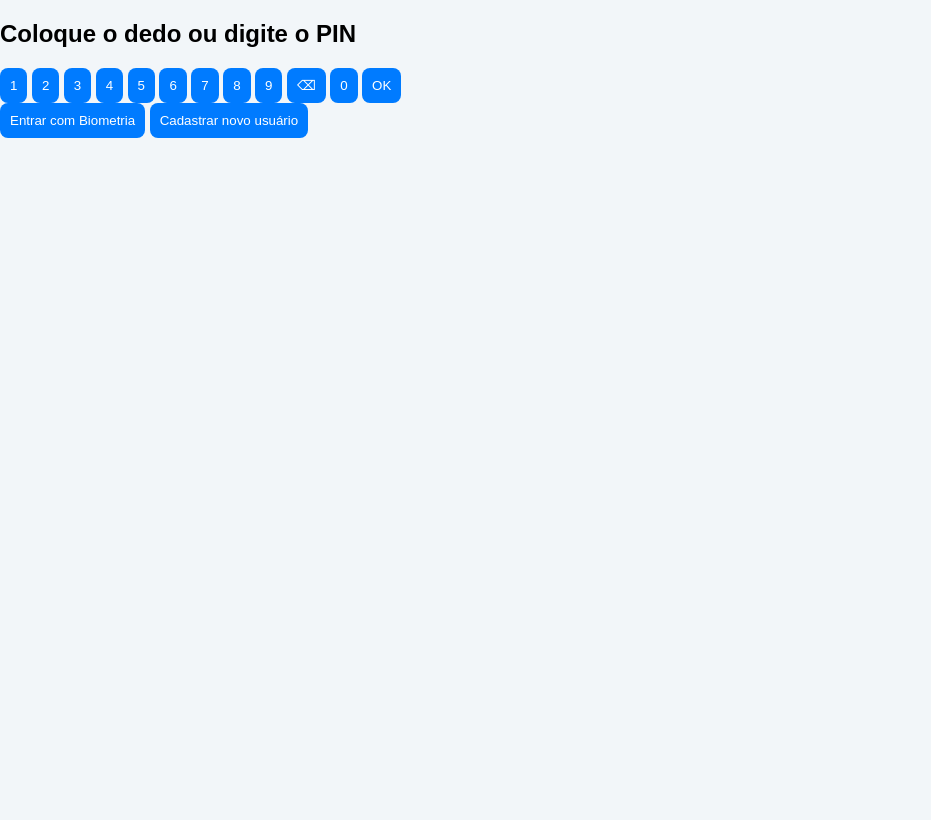
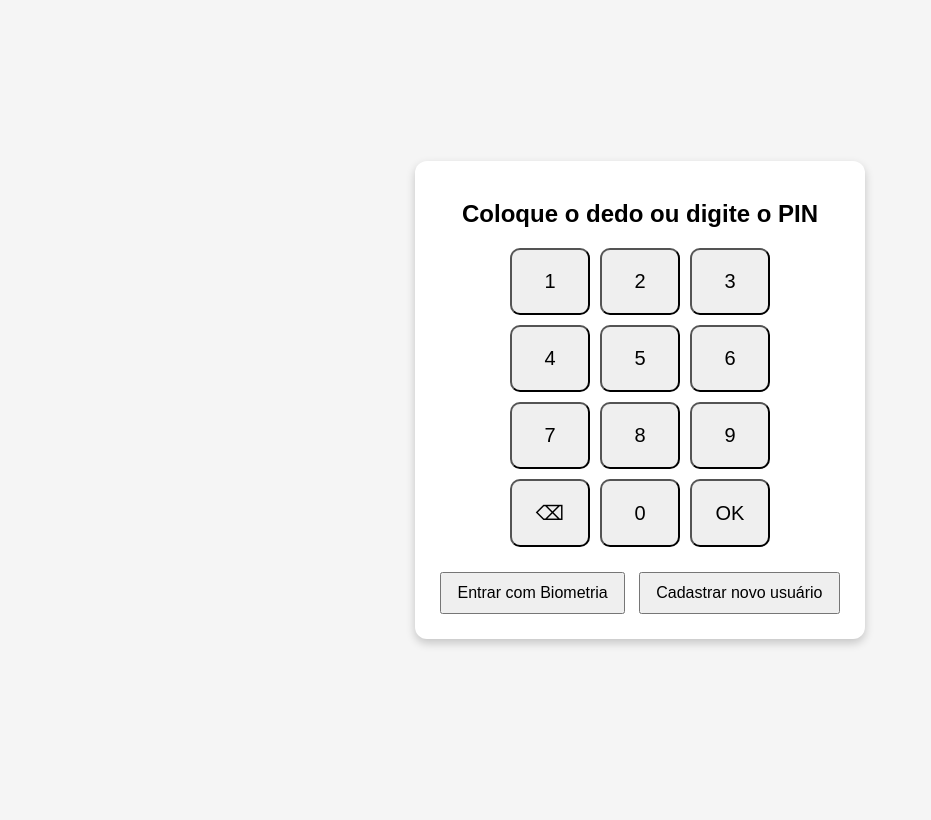
Before and after one commit to lucasbr1000/Biometrialimentacao, a Flask app: page / in a window 1280 px wide. Shown: the whole page, without its empty margins (0-931 px from the left). After the commit the page ends 646 px from the top, so only its background shows below. Run offline with Flask 3, Linux system fonts and the light colour scheme.

Commit message:
style.css

```diff
--- a/static/style.css
+++ b/static/style.css
@@ -1,11 +1,38 @@
-*{box-sizing:border-box}
-html,body{height:100%;margin:0;font-family:Arial,Helvetica,sans-serif;background:#f2f6f9}
-.wrapper{height:100%;display:flex;align-items:center;justify-content:center}
-.card{width:360px;background:#fff;padding:18px;border-radius:12px;box-shadow:0 8px 30px rgba(2,12,36,0.08);text-align:center}
-.display{height:50px;border:1px solid #e6e9ee;border-radius:8px;margin:10px 0;display:flex;align-items:center;justify-content:center;font-size:24px;letter-spacing:6px}
-.keyboard{display:grid;grid-template-columns:repeat(3,1fr);gap:8px;margin:10px 0}
-.kbtn{padding:14px;border-radius:8px;border:1px solid #d7dce6;background:#f7f9fc;font-size:18px;cursor:pointer}
-.actions{display:flex;gap:8px;justify-content:space-between;margin-top:10px}
-button{padding:10px;border-radius:8px;border:none;background:#007bff;color:#fff;cursor:pointer}
-button:disabled{opacity:0.6;cursor:not-allowed}
-.msg{color:#c00;margin-top:10px}
+body {
+  font-family: Arial, sans-serif;
+  background: #f5f5f5;
+  display: flex;
+  justify-content: center;
+  align-items: center;
+  height: 100vh;
+  margin: 0;
+}
+
+.container {
+  background: white;
+  padding: 20px;
+  border-radius: 12px;
+  box-shadow: 0px 4px 10px rgba(0,0,0,0.2);
+  text-align: center;
+}
+
+.keypad {
+  display: grid;
+  grid-template-columns: repeat(3, 80px);
+  grid-gap: 10px;
+  justify-content: center;
+  margin: 20px 0;
+}
+
+.keypad button {
+  padding: 20px;
+  font-size: 20px;
+  border-radius: 10px;
+  cursor: pointer;
+}
+
+.buttons button, .buttons a button {
+  margin: 5px;
+  padding: 10px 15px;
+  font-size: 16px;
+}
```
